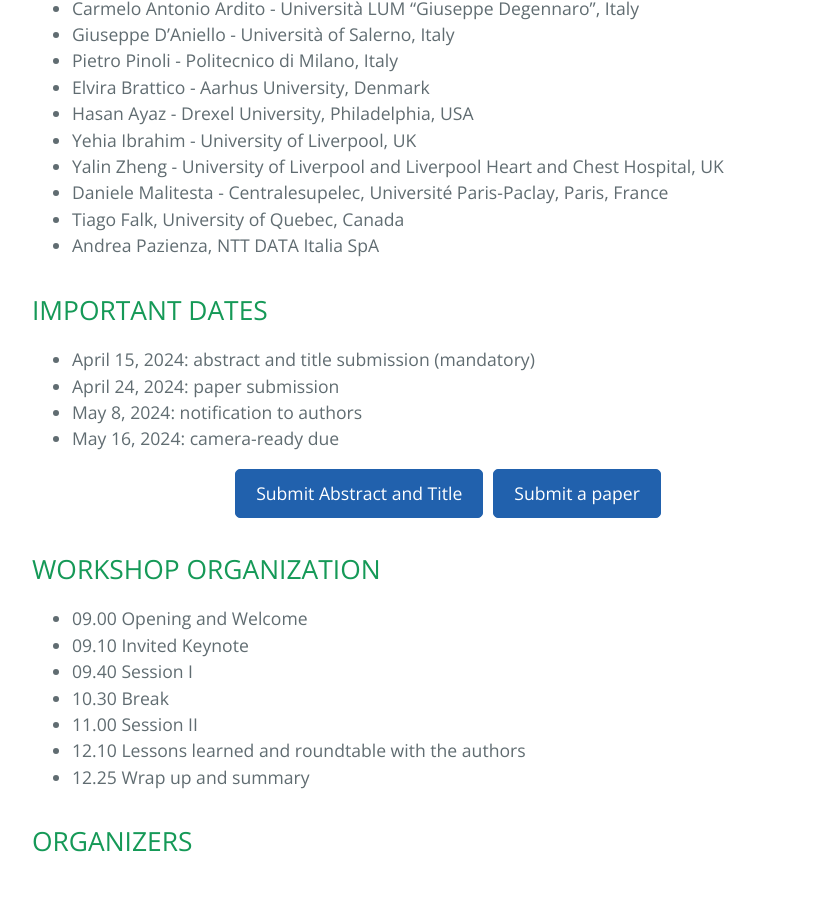
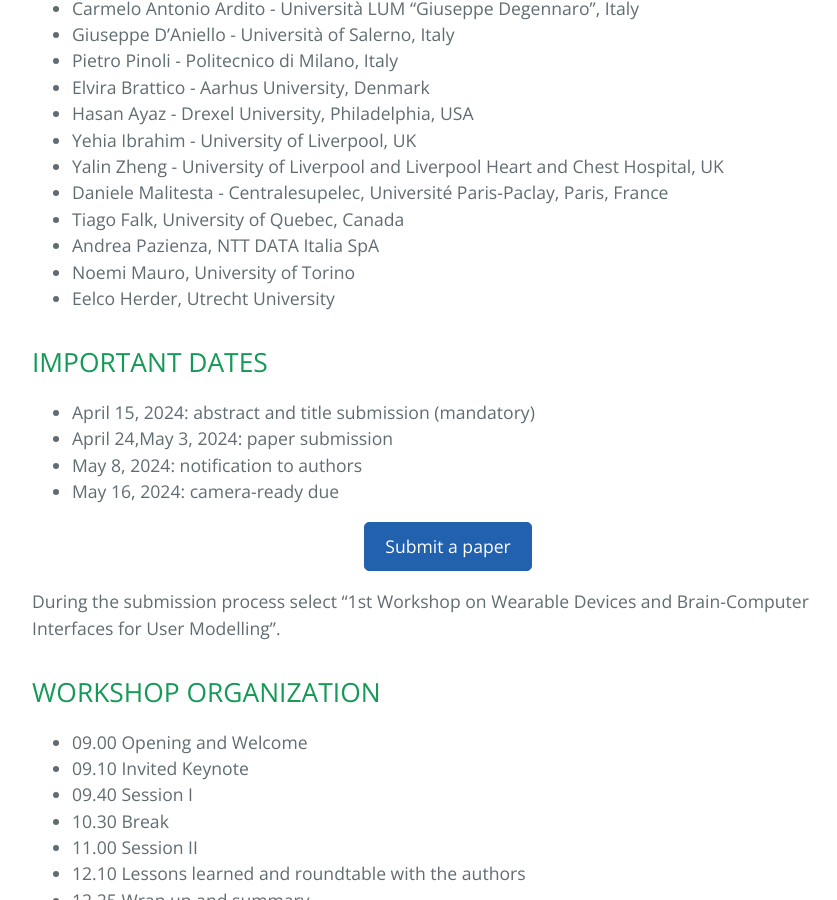
Before and after one commit to sisinflab/webium24, a Jekyll site: the page built from index.md, in a window 1280 px wide and 900 px high, scrolled down 3455 px. Shown: the whole window, without its empty margins (192-1029 px from the left). Built offline with Jekyll 4.4.1, drawn with Linux system fonts in a browser that asks for light colours.

Commit message:
Update index.md

```diff
--- a/index.md
+++ b/index.md
@@ -72,21 +72,21 @@ Topics of interest include, but are not limited to:
 + Daniele Malitesta - Centralesupelec, Université Paris-Paclay, Paris, France
 + Tiago Falk, University of Quebec, Canada
 + Andrea Pazienza, NTT DATA Italia SpA
-
++ Noemi Mauro, University of Torino
++ Eelco Herder, Utrecht University
 
 ## IMPORTANT DATES <a name="ID"></a>
 
-+ April 15, 2024: abstract and title submission (mandatory)
-+ April 24, 2024: paper submission
++ <span>April 15, 2024: abstract and title submission (mandatory)</span>
++ <span>April 24,</span>May 3, 2024: paper submission
 + May 8, 2024: notification to authors
 + May 16, 2024: camera-ready due
 
 <div class="heading-button-container">
-<a href="https://forms.office.com/e/9HBkZMZzhZ" class="button">Submit Abstract and Title</a>
-<a href="https://cmt3.research.microsoft.com/WeBIUM-2024" class="button">Submit a paper</a>
+<a href="https://easychair.org/conferences/?conf=umap24" class="button">Submit a paper</a>
 </div>
 
-
+During the submission process select “1st Workshop on Wearable Devices and Brain-Computer Interfaces for User Modelling”.
 
 
 ## WORKSHOP ORGANIZATION <a name="WO"></a>
```
